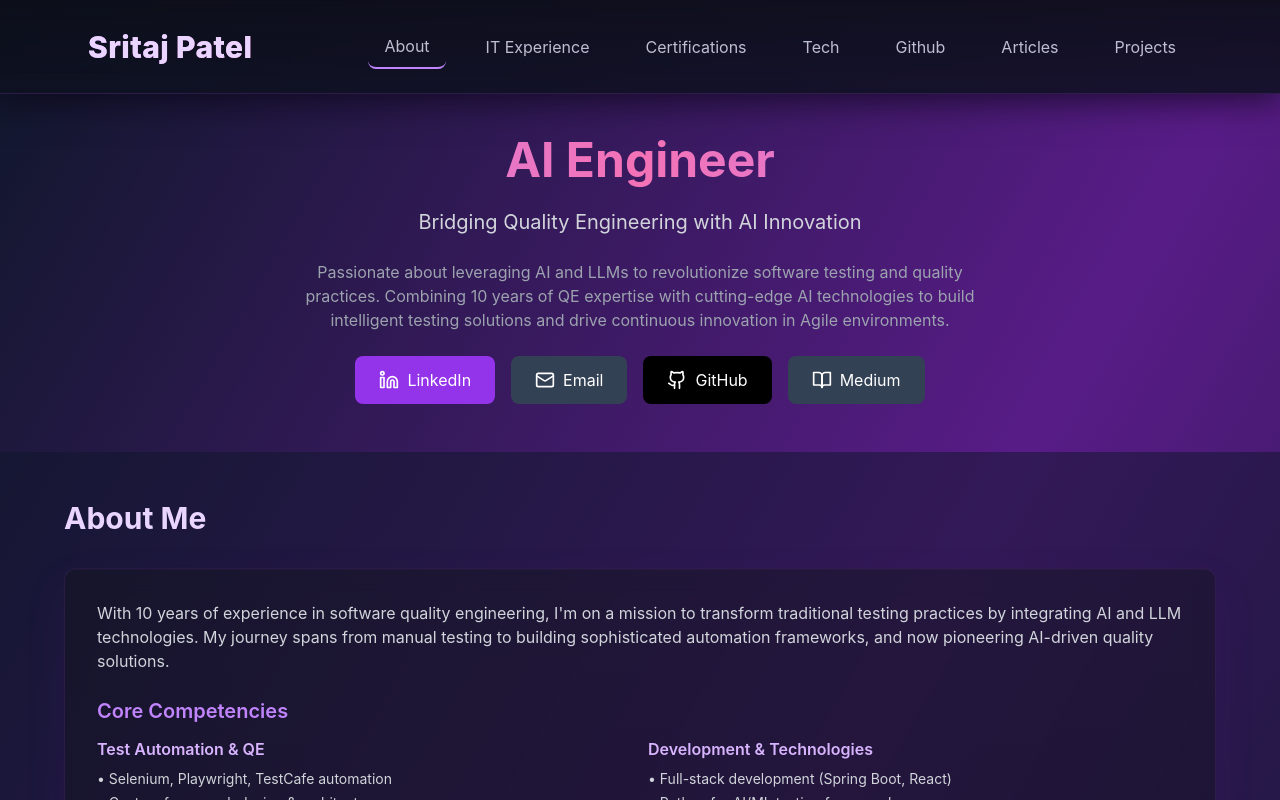
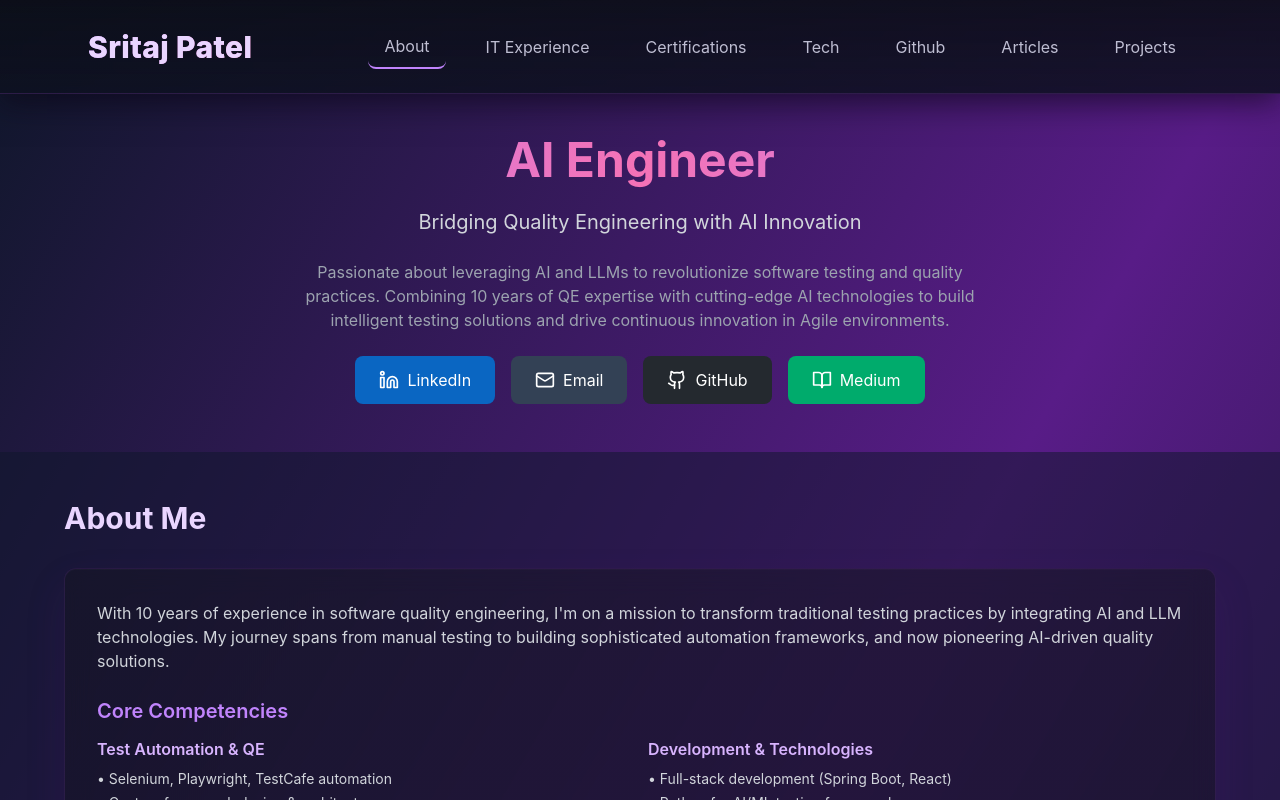
Before and after one commit to sritajkumarpatel/sritaj-portfolio, a React (Vite) app: page / in a window 1280 px wide. Shown: the top 800 px of the page. Built offline with nearby package versions, Linux system fonts and the light colour scheme.

Commit message:
style: update button styles in Hero component for improved accessibility and visual consistency

```diff
--- a/src/components/Hero.jsx
+++ b/src/components/Hero.jsx
@@ -23,9 +23,9 @@ export default function Hero({ titles, titleIndex, setTitleIndex }) {
               href="https://www.linkedin.com/in/sritaj-patel"
               target="_blank"
               rel="noopener noreferrer"
-              className="flex items-center gap-2 bg-purple-600 hover:bg-purple-700 px-6 py-3 rounded-lg transition-all"
+              className="flex items-center gap-2 px-6 py-3 rounded-lg transition-transform duration-200 text-white bg-[#0A66C2] hover:bg-[#084B8A] hover:scale-105 focus-visible:outline-none focus-visible:ring-2 focus-visible:ring-[#0A66C2]/40"
             >
-              <Linkedin size={20} />
+              <Linkedin size={20} className="text-white" />
               LinkedIn
             </a>
             <a
@@ -41,9 +41,9 @@ export default function Hero({ titles, titleIndex, setTitleIndex }) {
               target="_blank"
               rel="noopener noreferrer"
               aria-label="Open GitHub profile in new tab"
-              className="flex items-center gap-2 bg-black hover:bg-slate-800 px-6 py-3 rounded-lg transition-all"
+              className="flex items-center gap-2 px-6 py-3 rounded-lg transition-transform duration-200 text-white bg-[#24292F] hover:bg-[#111214] hover:scale-105 focus-visible:outline-none focus-visible:ring-2 focus-visible:ring-[#24292F]/40"
             >
-              <Github size={20} />
+              <Github size={20} className="text-white" />
               GitHub
             </a>
             <a
@@ -51,9 +51,9 @@ export default function Hero({ titles, titleIndex, setTitleIndex }) {
               target="_blank"
               rel="noopener noreferrer"
               aria-label="Open Medium profile in new tab"
-              className="flex items-center gap-2 bg-slate-700 hover:bg-slate-600 px-6 py-3 rounded-lg transition-all"
+              className="flex items-center gap-2 px-6 py-3 rounded-lg transition-transform duration-200 text-white bg-[#00ab6c] hover:bg-[#008c54] hover:scale-105 focus-visible:outline-none focus-visible:ring-2 focus-visible:ring-[#00ab6c]/40"
             >
-              <BookOpen size={20} />
+              <BookOpen size={20} className="text-white" />
               Medium
             </a>
           </div>
```
